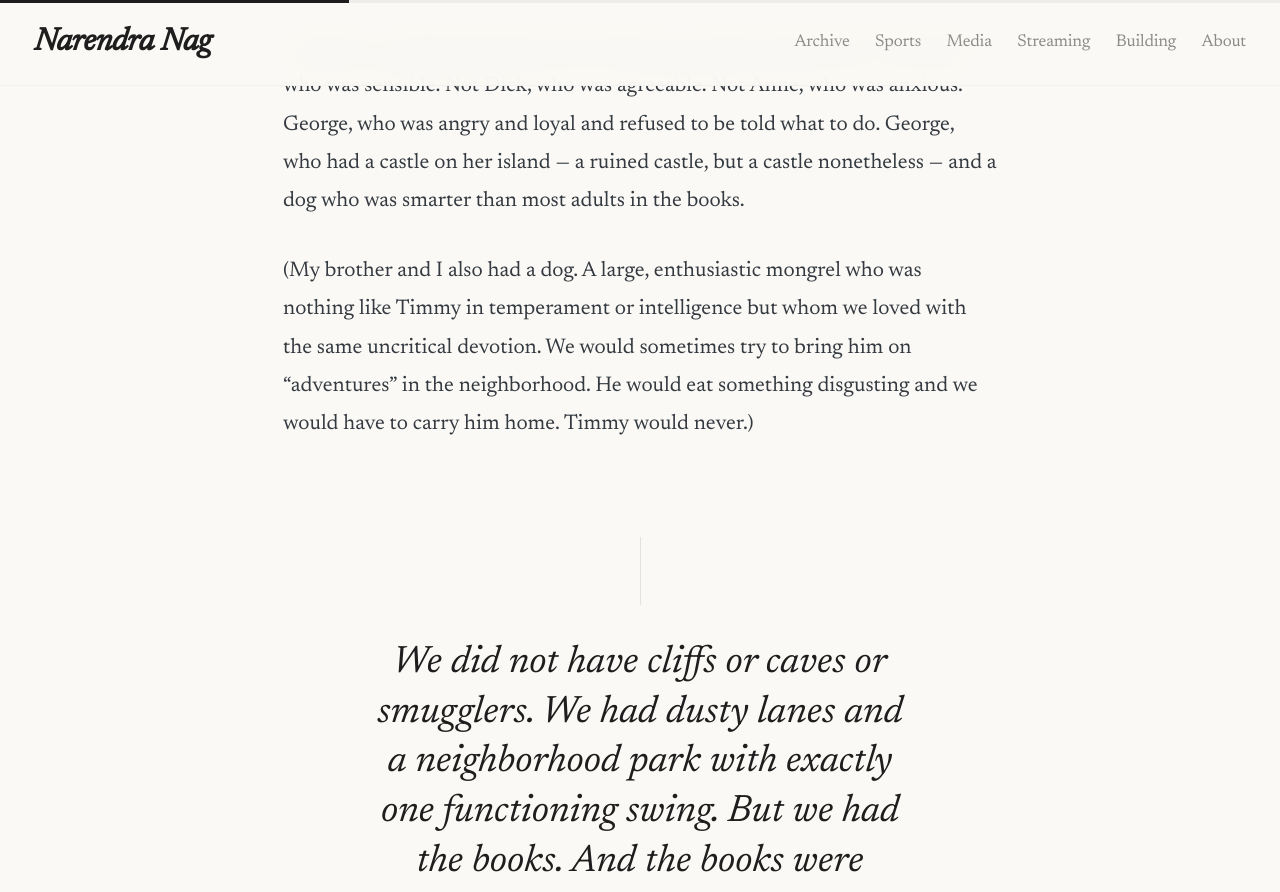
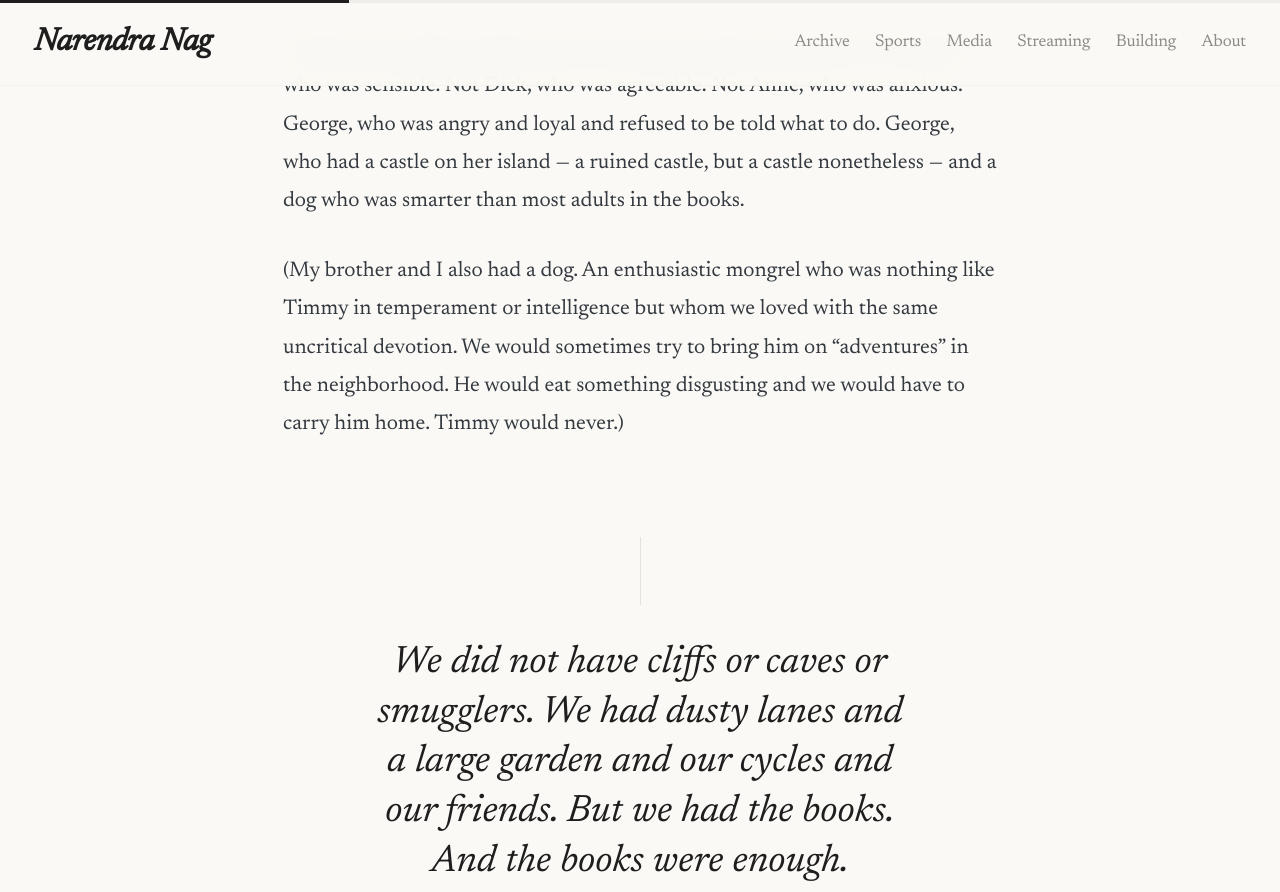
Before and after one commit to narendranag/narendranag.github.io, a Jekyll site: the page built from _posts/2026-03-22-one-book-a-month-growing-up-with-the-famous-five.md, in a window 1280 px wide and 1400 px high, scrolled down 3558 px. Shown: the top 892 px of the window. Built offline with Jekyll 4.4.1, drawn with Linux system fonts in a browser that asks for light colours; some of the changed text lies outside the part shown.

Commit message:
Minor edits
Updated text for clarity and flow, including changes to descriptions of childhood experiences and preferences regarding book choices.

```diff
--- a/_posts/2026-03-22-one-book-a-month-growing-up-with-the-famous-five.md
+++ b/_posts/2026-03-22-one-book-a-month-growing-up-with-the-famous-five.md
@@ -31,9 +31,9 @@
 
 George was, without question, the character we both wanted to be. Not Julian, who was sensible. Not Dick, who was agreeable. Not Anne, who was anxious. George, who was angry and loyal and refused to be told what to do. George, who had a castle on her island — a ruined castle, but a castle nonetheless — and a dog who was smarter than most adults in the books.
 
-(My brother and I also had a dog. A large, enthusiastic mongrel who was nothing like Timmy in temperament or intelligence but whom we loved with the same uncritical devotion. We would sometimes try to bring him on "adventures" in the neighborhood. He would eat something disgusting and we would have to carry him home. Timmy would never.)
+(My brother and I also had a dog. An enthusiastic mongrel who was nothing like Timmy in temperament or intelligence but whom we loved with the same uncritical devotion. We would sometimes try to bring him on "adventures" in the neighborhood. He would eat something disgusting and we would have to carry him home. Timmy would never.)
 
-> We did not have cliffs or caves or smugglers. We had dusty lanes and a neighborhood park with exactly one functioning swing. But we had the books. And the books were enough.
+> We did not have cliffs or caves or smugglers. We had dusty lanes and a large garden and our cycles and our friends. But we had the books. And the books were enough.
 
 ![A warm library with shelves of old books](https://images.unsplash.com/photo-1507003211169-0a1dd7228f2d?w=1100&h=550&fit=crop&q=80)
 
@@ -69,10 +69,6 @@
 
 ![A winding country road through green hills](https://images.unsplash.com/photo-1506880018603-83d5b814b5a6?w=1100&h=550&fit=crop&q=80)
 
-My brother preferred this one to *Five Run Away Together*. He liked the movement, the newness of each day, the circus subplot. I liked the stillness of the island, the sense of a fixed base, the fortress. This, I think, says something about us that has remained true into adulthood — he has always been the one who moves toward new things, and I have always been the one who builds a place and defends it.
-
-(We did not articulate this at the time. At the time, the argument was: "The caravan book is better." "No, the island book is better." "The caravan has horses." "The island has a CASTLE." This went on for years.)
-
 ---
 
 ## What Blyton Was Actually Teaching Us
```
Also changed, not shown: other parts of _posts/2026-03-22-one-book-a-month-growing-up-with-the-famous-five.md (+3 -3 lines).
